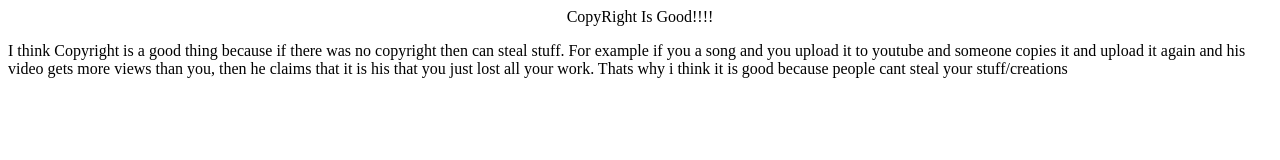
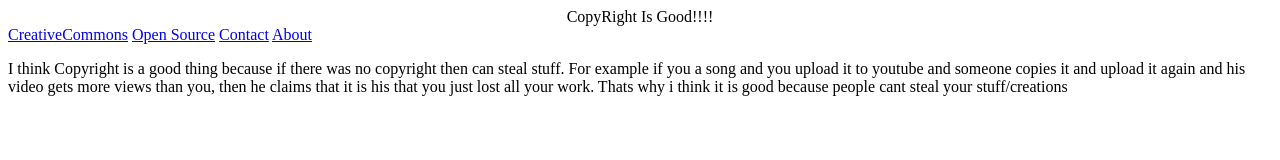
Before and after one commit to TatoMEstuardo/Copyright, a plain HTML site: page index.html in a window 1280 px wide. Drawn offline with Linux system fonts and the light colour scheme.

Commit message:
Update index.html

```diff
--- a/index.html
+++ b/index.html
@@ -9,4 +9,17 @@
 </html>
 <center>CopyRight Is Good!!!!</center>
 
+<div class="topnav" id="myTopnav">
+
+ <a href="CC.html">CreativeCommons</a>
+
+ <a href="open.html">Open Source</a>
+
+ <a href="contact.html">Contact</a>
+
+ <a href=”about.html">About</a>
+
+		     </div>
+
+
 <p>I think Copyright is a good thing because if there was no copyright then can steal stuff. For example if you a song and you upload it to youtube and someone copies it and upload it again and his video gets more views than you, then he claims that it is his that you just lost all your work. Thats why i think it is good because people cant steal your stuff/creations</p>
```
